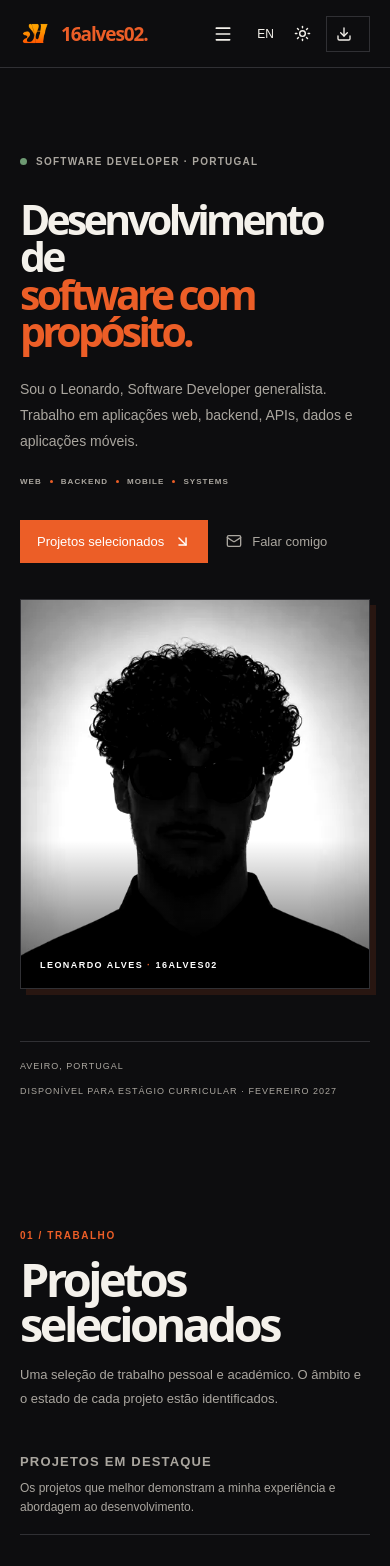
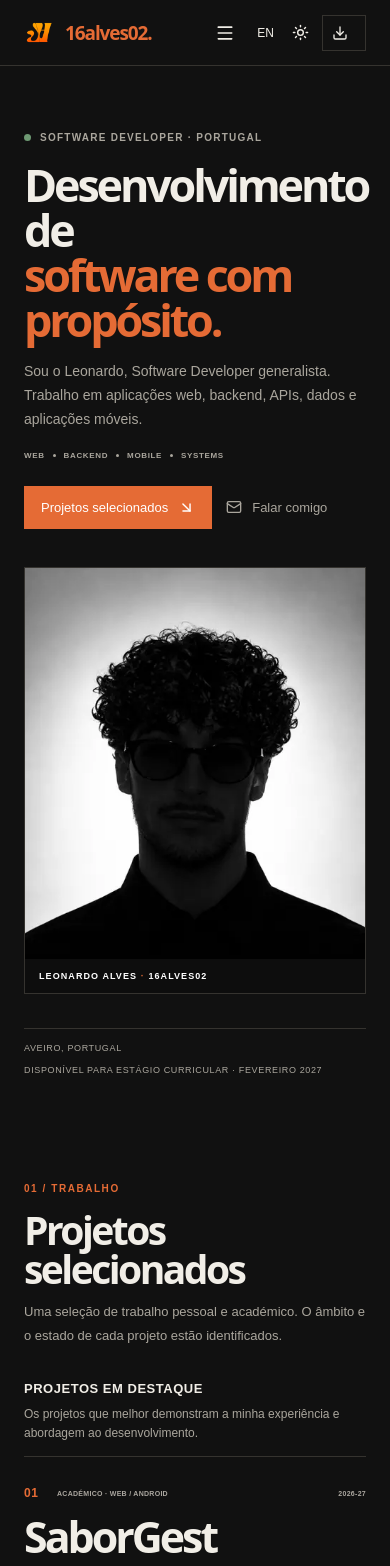
Before and after one commit to 16alves02/16alves02.com, a React (Vite) app: page / in a window 390 px wide. Shown: the top 1566 px of the page. Built offline with nearby package versions, Linux system fonts and the light colour scheme.

Commit message:
design: rebuild portfolio with clean editorial responsive layout

```diff
--- a/src/styles/global.css
+++ b/src/styles/global.css
@@ -1044,3 +1044,119 @@ body::-webkit-scrollbar {
     transition: none;
   }
 }
+
+
+/* 2026.11 — clean editorial system: real work first, no synthetic glow or grid. */
+html, body, #root { min-height: 100%; }
+html, body { margin: 0; overscroll-behavior-y: none; }
+body:has(.site:not(.dark)), html:has(.site:not(.dark)) { background: #f5f3ed; }
+body:has(.site.dark), html:has(.site.dark) { background: #111111; }
+.site {
+  width: 100%; min-height: 100svh; overflow-x: clip; overflow-y: visible;
+  --accent: #d65a24; background: var(--bg);
+}
+.site:not(.dark) { --bg:#f5f3ed; --surface:#eeece5; --text:#171715; --muted:#68665f; --line:#d8d5cc; --accent:#c94e20; }
+.site.dark { --bg:#111111; --surface:#191919; --text:#f1eee7; --muted:#aaa69d; --line:#35332f; --accent:#e56b35; }
+.site .hero-with-portrait::before { display:none; content:none; }
+.site .hero-with-portrait { padding-top:clamp(76px,9vw,116px); padding-bottom:clamp(44px,6vw,72px); }
+.site .hero h1 { max-width:760px; margin:26px 0 22px; font-size:clamp(48px,7.2vw,88px); line-height:.98; letter-spacing:-.075em; }
+.site .hero h1 em { color:var(--accent); }
+.site .hero-intro { max-width:470px; line-height:1.75; }
+.site .hero-capabilities { gap:10px; margin-top:22px; letter-spacing:.08em; }
+.site .hero-capabilities i { background:var(--muted); }
+.site .hero-portrait { width:min(100%,390px); height:clamp(360px,42vw,510px); border:1px solid var(--line); border-radius:0; box-shadow:none; background:var(--surface); }
+.site .hero-portrait img { filter:none; object-position:center 38%; }
+.site .hero-portrait:after { display:none; }
+.site .hero-portrait figcaption { left:0; right:0; bottom:0; padding:12px 14px; background:rgba(17,17,17,.82); color:#fff; font-size:9px; letter-spacing:.12em; }
+.site .hero-portrait figcaption span { color:var(--accent); }
+.site .hero-meta { margin-top:clamp(42px,6vw,68px); padding-top:14px; letter-spacing:.07em; }
+.site .section { padding-top:clamp(68px,8vw,98px); padding-bottom:clamp(68px,8vw,98px); }
+.site .section-heading { margin-bottom:clamp(30px,4vw,48px); }
+.site .section-heading h2, .site .contact-copy h2 { letter-spacing:-.065em; }
+.site .project-group { margin-top:clamp(34px,5vw,58px); }
+.site .project-group-heading { border-color:var(--line); }
+.site .project-group-heading h3 { color:var(--text); letter-spacing:.04em; }
+.site .project-group-heading p { color:var(--muted); letter-spacing:0; text-transform:none; }
+.site .project-group-featured .project-card { padding:clamp(30px,4vw,48px) 0; border-bottom:1px solid var(--line); transition:none; }
+.site .project-card-topline { margin-bottom:20px; letter-spacing:.07em; }
+.site .project-card-copy h3 { margin-bottom:14px; font-weight:650; letter-spacing:-.07em; transition:none; }
+.site .project-card:hover .project-card-copy h3 { color:var(--text); transform:none; }
+.site .project-card-copy > p { line-height:1.75; }
+.site .project-card-copy .tags span { border-radius:2px; background:transparent; }
+.site .project-card-status { border-left-color:var(--accent); }
+.site .project-card-actions a, .site .project-card-actions a:hover { transition:none; transform:none; }
+.site .project-art { min-height:300px; border-radius:0; box-shadow:none; transition:none; }
+.site .project-card:hover .project-art { border-color:var(--line); box-shadow:none; transform:none; }
+.site .project-art-image img, .site .project-card:hover .project-art-image img { transition:none; transform:none; }
+.site .project-art-raw { border-color:#343434; background:#171717; }
+.site .about-section::before, .site .experience-section::before { inset-inline:calc((var(--max) - 100vw) / 2); background:var(--surface); }
+.site .about-lead { line-height:1.38; letter-spacing:-.04em; }
+.site .skills-grid { border-top-color:var(--line); }
+.site .skill-group, .site .experience-row, .site .faq-item { border-color:var(--line); }
+.site .internship-note { padding-top:0; }
+.site .internship-note > div { max-width:none; border:1px solid var(--line); border-left:2px solid var(--accent); border-radius:0; background:transparent; }
+.site .contact-section { width:100%; max-width:none; margin:0; padding:clamp(68px,8vw,98px) max(28px,calc((100vw - var(--max)) / 2)); background:var(--surface); border:0; }
+.site .contact-form input, .site .contact-form textarea { border-bottom-color:var(--line); }
+.site .contact-form button, .site .primary-link { border-radius:0; background:var(--accent); color:#fff; }
+.site .primary-link:hover, .site .contact-form button:hover { background:var(--text); color:var(--bg); }
+.site .faq-section { border-top:1px solid var(--line); }
+.site .footer { min-height:0; padding-top:24px; padding-bottom:26px; border-top-color:var(--line); }
+.site .socials a { border-radius:2px; }
+.site .scroll-progress > span { box-shadow:none; }
+.site .mobile-contact-cta { display:none !important; }
+
+@media (max-width:720px) {
+  .site .header { height:66px; padding-inline:24px; gap:10px; }
+  .site .nav { left:0; right:0; padding:20px 24px; }
+  .site .header-actions { gap:8px; }
+  .site .hero-with-portrait { grid-template-columns:minmax(0,1fr); gap:22px; padding:54px 24px 38px; }
+  .site .hero-copy { width:100%; min-width:0; }
+  .site .hero h1 { max-width:100%; margin:20px 0 18px; font-size:clamp(42px,11.5vw,58px); line-height:1; letter-spacing:-.07em; overflow-wrap:normal; }
+  .site .hero-intro { max-width:100%; font-size:14px; line-height:1.7; }
+  .site .hero-capabilities { flex-wrap:wrap; gap:8px; margin-top:18px; font-size:8px; }
+  .site .hero-links { gap:14px; margin-top:24px; }
+  .site .hero-portrait { grid-row:auto; justify-self:stretch; width:100%; max-width:none; height:auto; aspect-ratio:4/5; margin:4px 0 0; }
+  .site .hero-portrait img { object-fit:cover; }
+  .site .hero-meta { grid-column:1; grid-row:auto; margin-top:12px; padding-top:13px; flex-direction:column; gap:8px; font-size:9px; line-height:1.55; }
+  .site .section { width:100%; padding:62px 24px; }
+  .site .section-heading { grid-template-columns:minmax(0,1fr); gap:12px; margin-bottom:30px; }
+  .site .section-heading h2, .site .contact-copy h2 { font-size:clamp(38px,10vw,50px); line-height:1; }
+  .site .project-group { margin-top:34px; }
+  .site .project-group-heading { display:block; padding-bottom:12px; }
+  .site .project-group-heading p { margin-top:8px; font-size:12px; line-height:1.65; }
+  .site .project-card { padding:28px 0 !important; }
+  .site .project-card-topline { grid-template-columns:26px minmax(0,1fr) auto; gap:7px; margin-bottom:15px; font-size:7px; letter-spacing:.04em; }
+  .site .project-card-layout { grid-template-columns:minmax(0,1fr); gap:20px; }
+  .site .project-card-copy h3 { margin-bottom:12px; font-size:clamp(40px,11vw,52px); }
+  .site .project-card-copy > p { font-size:13px; line-height:1.7; }
+  .site .project-card-copy .tags { gap:6px; margin-top:14px; }
+  .site .project-card-status { margin-top:14px; font-size:10px; }
+  .site .project-card-actions { gap:12px 16px; margin-top:18px; }
+  .site .project-art, .site .project-art-raw { width:100%; min-height:0; aspect-ratio:1.08/1; }
+  .site .about-section::before, .site .experience-section::before { inset-inline:0; }
+  .site .about-grid { grid-template-columns:minmax(0,1fr); gap:26px; }
+  .site .about-lead { font-size:clamp(21px,6vw,27px); }
+  .site .skills-grid { grid-template-columns:minmax(0,1fr); gap:18px; padding-top:20px; }
+  .site .experience-row { grid-template-columns:minmax(0,1fr); gap:7px; padding:18px 0; }
+  .site .experience-row > span:nth-child(3), .site .experience-description { grid-column:1; }
+  .site .experience-description { margin:0; line-height:1.6; }
+  .site .education-note { flex-direction:column; gap:8px; }
+  .site .internship-note { padding:0 24px 54px; }
+  .site .internship-note > div { padding:18px; }
+  .site .internship-note p { font-size:13px; line-height:1.7; }
+  .site .contact-section { width:100%; margin:0; padding:62px 24px 68px; grid-template-columns:minmax(0,1fr); gap:28px; }
+  .site .contact-form { min-width:0; gap:18px; }
+  .site .contact-form input, .site .contact-form textarea { min-width:0; font-size:16px; }
+  .site .faq-section { padding-top:62px; padding-bottom:62px; }
+  .site .faq-item { padding:17px 0; }
+  .site .faq-item summary { font-size:13px; line-height:1.5; }
+  .site .faq-item p { margin-right:0; font-size:12px; line-height:1.7; }
+  .site .footer { display:grid; grid-template-columns:minmax(0,1fr) auto; align-items:center; gap:16px 12px; padding:22px 24px calc(24px + env(safe-area-inset-bottom)); }
+  .site .footer > span { grid-column:1 / -1; width:auto; margin:0; text-align:left; line-height:1.6; }
+  .site .socials { justify-content:flex-end; gap:5px; }
+  .site .socials a { width:30px; height:30px; }
+  .site .legal-links { grid-column:1 / -1; width:auto; order:initial; flex-wrap:wrap; gap:14px; }
+}
+@media (prefers-reduced-motion:reduce) {
+  .site .project-card, .site .project-art, .site .project-art-image img, .site .project-card-copy h3, .site .project-card-actions a { transition:none !important; transform:none !important; }
+}
```
